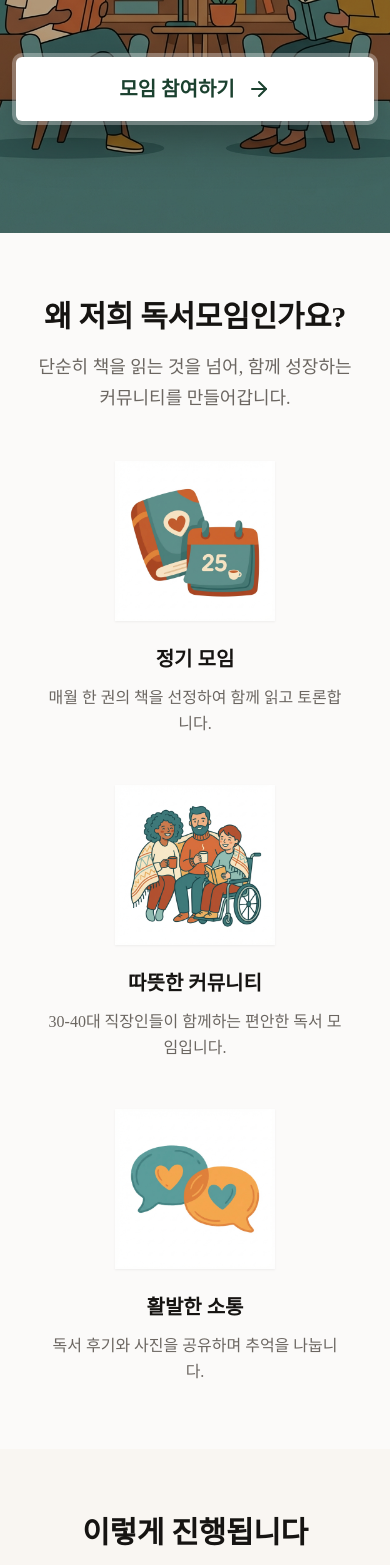
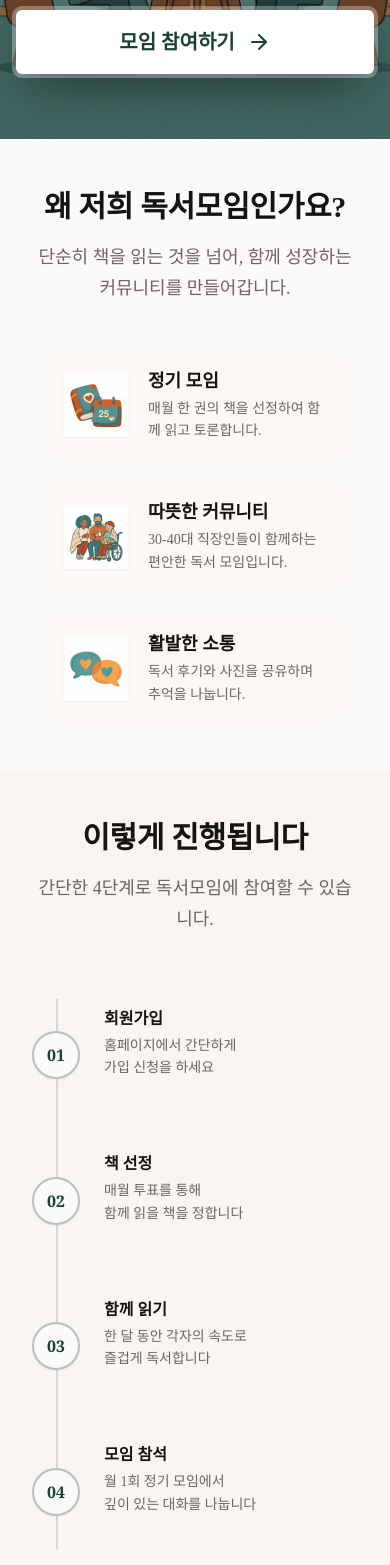
Before and after one commit to Nick1148/reading, a Next.js app: page / in a window 390 px wide. Shown: the part 432-1997 px from the top of the page. Built offline with nearby package versions, Linux system fonts and the light colour scheme; a web font is replaced by a local one.

Commit message:
Mobile UI Improvements (Compact List)

```diff
--- a/src/app/page.tsx
+++ b/src/app/page.tsx
@@ -104,7 +104,7 @@ export default function HomePage() {
 
       <main className="flex-1">
         {/* Hero Section */}
-        <section className="relative w-full h-[600px] md:h-[700px] overflow-hidden flex flex-col justify-center items-center text-center">
+        <section className="relative w-full min-h-[60dvh] md:h-[700px] overflow-hidden flex flex-col justify-center items-center text-center">
           {/* Background Image */}
           <div className="absolute inset-0 z-0">
             <Image
@@ -145,7 +145,7 @@ export default function HomePage() {
         </section>
 
         {/* Features / Why Us Section - Frameless Design (Responsive) */}
-        <section className="py-16 md:py-32 bg-background">
+        <section className="py-12 md:py-32 bg-background">
           <div className="container max-w-7xl">
             <div className="text-center mb-12 md:mb-20">
               <h2 className="text-h2 mb-4">왜 저희 독서모임인가요?</h2>
@@ -153,11 +153,11 @@ export default function HomePage() {
                 단순히 책을 읽는 것을 넘어, 함께 성장하는 커뮤니티를 만들어갑니다.
               </p>
             </div>
-            {/* Frameless: Mobile 1-Column (Standard), Desktop 3-Column Grid */}
-            <div className="grid grid-cols-1 md:grid-cols-3 gap-12 md:gap-16 px-4 md:px-12">
+            {/* Frameless: Mobile Compact List, Desktop 3-Column Grid */}
+            <div className="grid grid-cols-1 md:grid-cols-3 gap-6 md:gap-16 px-4 md:px-12">
               {FEATURES.map((feature) => (
-                <div key={feature.title} className="flex flex-col items-center text-center group">
-                  <div className="relative w-40 h-40 md:w-48 md:h-48 mb-6 md:mb-8">
+                <div key={feature.title} className="flex flex-row md:flex-col items-center md:text-center gap-5 md:gap-0 group p-4 md:p-0 rounded-xl bg-secondary/10 md:bg-transparent transition-all hover:bg-secondary/20 md:hover:bg-transparent">
+                  <div className="relative w-16 h-16 md:w-48 md:h-48 mb-0 md:mb-8 shrink-0">
                     <Image
                       src={feature.iconUrl}
                       alt={feature.title}
@@ -165,10 +165,12 @@ export default function HomePage() {
                       className="object-contain drop-shadow-sm transition-transform group-hover:scale-105 duration-500"
                     />
                   </div>
-                  <h3 className="text-h4 mb-3 md:mb-4 text-foreground font-bold">{feature.title}</h3>
-                  <p className="text-body md:text-body-lg text-muted-foreground leading-relaxed max-w-xs whitespace-pre-wrap">
+                  <div className="text-left md:text-center">
+                    <h3 className="text-h5 md:text-h4 mb-1 md:mb-4 text-foreground font-bold">{feature.title}</h3>
+                    <p className="text-body-sm md:text-body-lg text-muted-foreground leading-relaxed whitespace-pre-wrap">
                       {feature.description}
                     </p>
+                  </div>
                 </div>
               ))}
             </div>
@@ -176,7 +178,7 @@ export default function HomePage() {
         </section>
 
         {/* Process Section - Timeline Design (Responsive with Vertical Line on Mobile) */}
-        <section className="py-16 md:py-32 bg-secondary/20 overflow-hidden">
+        <section className="py-12 md:py-32 bg-secondary/20 overflow-hidden">
           <div className="container max-w-7xl">
             <div className="text-center mb-16 md:mb-24">
               <h2 className="text-h2 mb-4">이렇게 진행됩니다</h2>
@@ -185,14 +187,14 @@ export default function HomePage() {
               </p>
             </div>
 
-            <div className="relative">
+            <div className="relative max-w-2xl mx-auto md:max-w-none">
               {/* Connecting Line (Desktop: Horizontal) */}
               <div className="hidden md:block absolute top-8 left-[12.5%] right-[12.5%] h-0.5 bg-primary/20 -z-10" />
 
-              {/* Connecting Line (Mobile: Vertical) */}
-              <div className="block md:hidden absolute top-8 bottom-8 left-1/2 w-0.5 bg-primary/20 -translate-x-1/2 -z-10" />
+              {/* Connecting Line (Mobile: Vertical Left) */}
+              <div className="block md:hidden absolute top-0 bottom-0 left-6 w-0.5 bg-primary/20 -z-10" />
 
-              <div className="grid grid-cols-1 md:grid-cols-4 gap-12 md:gap-8 px-4">
+              <div className="grid grid-cols-1 md:grid-cols-4 gap-8 md:gap-8">
                 {[
                   {
                     step: '01',
@@ -215,19 +217,21 @@ export default function HomePage() {
                     description: '월 1회 정기 모임에서\n깊이 있는 대화를 나눕니다',
                   },
                 ].map((item, index) => (
-                  <div key={item.step} className="flex flex-col items-center text-center group relative">
-                    {/* Circle Node (With background to cover line) */}
-                    <div className="relative flex items-center justify-center w-16 h-16 rounded-full bg-background border-2 border-primary/30 shadow-sm mb-6 md:mb-8 group-hover:border-primary group-hover:scale-110 transition-all duration-300 z-10 shrink-0">
-                      <span className="text-title font-bold text-primary font-serif">
+                  <div key={item.step} className="flex flex-row md:flex-col items-center md:items-center text-left md:text-center group relative md:px-4">
+                    {/* Circle Node (Mobile: Left aligned, Desktop: Centered) */}
+                    <div className="relative flex items-center justify-center w-12 h-12 md:w-16 md:h-16 rounded-full bg-background border-2 border-primary/30 shadow-sm mr-6 md:mr-0 md:mb-8 group-hover:border-primary group-hover:scale-110 transition-all duration-300 z-10 shrink-0">
+                      <span className="text-h6 md:text-title font-bold text-primary font-serif">
                         {item.step}
                       </span>
                     </div>
 
                     {/* Content Box */}
-                    <h3 className="text-h5 mb-2 md:mb-3 font-bold text-foreground bg-background/0 md:bg-transparent">{item.title}</h3>
-                    <p className="text-body text-muted-foreground whitespace-pre-line leading-relaxed">
+                    <div className="pb-8 md:pb-0 pt-2 md:pt-0">
+                      <h3 className="text-h6 md:text-h5 mb-1 md:mb-3 font-bold text-foreground bg-background/0 md:bg-transparent">{item.title}</h3>
+                      <p className="text-body-sm md:text-body text-muted-foreground whitespace-pre-line leading-relaxed">
                         {item.description}
                       </p>
+                    </div>
                   </div>
                 ))}
               </div>
@@ -236,7 +240,7 @@ export default function HomePage() {
         </section>
 
         {/* Team Section */}
-        <section className="py-16 md:py-24 bg-muted/30">
+        <section className="py-12 md:py-24 bg-muted/30">
           <div className="container">
             <div className="text-center mb-12">
               <h2 className="text-h2 mb-4">운영진 소개</h2>
@@ -244,21 +248,23 @@ export default function HomePage() {
                 독서모임을 이끌어가는 운영진을 소개합니다.
               </p>
             </div>
-            <div className="grid grid-cols-1 md:grid-cols-3 gap-8 max-w-4xl mx-auto">
+            <div className="grid grid-cols-1 md:grid-cols-3 gap-4 md:gap-8 max-w-4xl mx-auto">
               {TEAM_MEMBERS.map((member) => (
-                <Card key={member.name} className="text-center overflow-hidden transition-all hover:shadow-lg border-none bg-background/50">
-                  <CardContent className="pt-8 pb-6">
-                    <Avatar className="h-32 w-32 mx-auto mb-6 ring-4 ring-background shadow-md">
+                <Card key={member.name} className="overflow-hidden transition-all hover:shadow-lg border-none bg-background/50">
+                  <CardContent className="p-4 md:pt-8 md:pb-6 flex flex-row md:flex-col items-center gap-4 text-left md:text-center">
+                    <Avatar className="h-16 w-16 md:h-32 md:w-32 ring-2 md:ring-4 ring-background shadow-md shrink-0">
                       <AvatarImage src={member.avatarUrl} alt={member.name} className="object-cover" />
-                      <AvatarFallback className="text-h3">
+                      <AvatarFallback className="text-h5 md:text-h3">
                         {member.name[0]}
                       </AvatarFallback>
                     </Avatar>
-                    <h3 className="text-h5 mb-1">{member.name}</h3>
-                    <p className="text-label text-primary font-medium mb-3">{member.role}</p>
-                    <p className="text-body-sm text-muted-foreground">
+                    <div>
+                      <h3 className="text-h6 md:text-h5 mb-0.5 md:mb-1">{member.name}</h3>
+                      <p className="text-label text-primary font-medium mb-1 md:mb-3">{member.role}</p>
+                      <p className="text-body-xs md:text-body-sm text-muted-foreground line-clamp-1 md:line-clamp-none">
                         {member.description}
                       </p>
+                    </div>
                   </CardContent>
                 </Card>
               ))}
@@ -267,7 +273,7 @@ export default function HomePage() {
         </section>
 
         {/* Upcoming Meetings Section */}
-        <section className="py-16 md:py-24">
+        <section className="py-12 md:py-24">
           <div className="container">
             <div className="flex items-center justify-between mb-8">
               <div>
@@ -294,7 +300,7 @@ export default function HomePage() {
         </section>
 
         {/* Recent Posts Section */}
-        <section className="py-16 md:py-24 bg-muted">
+        <section className="py-12 md:py-24 bg-muted">
           <div className="container">
             <div className="flex items-center justify-between mb-8">
               <div>
```
Also changed, not shown: src/features/board/components/PostCard.tsx (+21 -17 lines), src/features/meetings/components/MeetingCard.tsx (+24 -11 lines), tsconfig.json (+19 -5 lines). Lines whose indentation alone changed are shown as unchanged.
